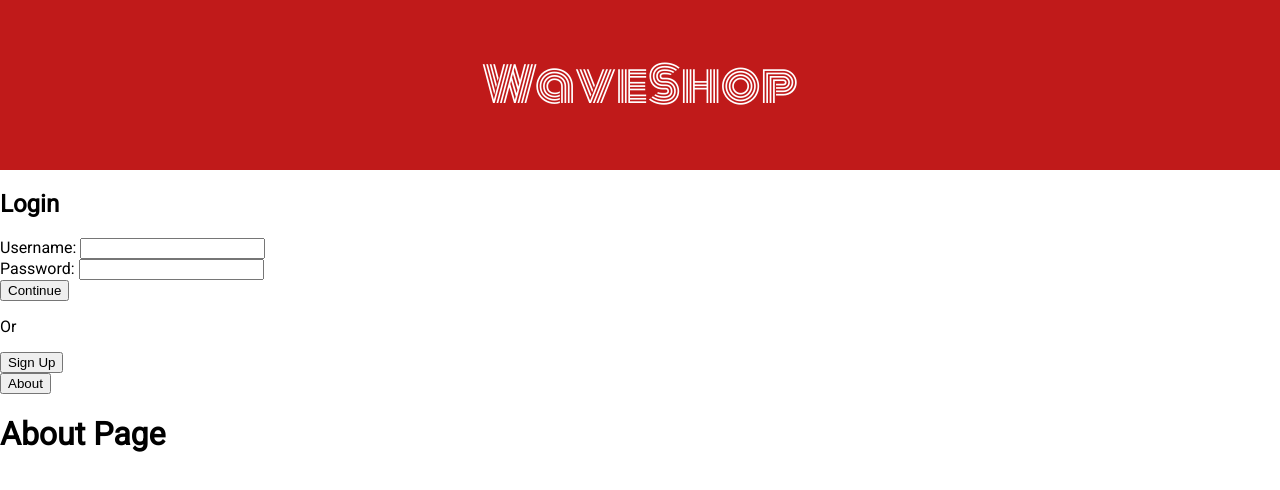
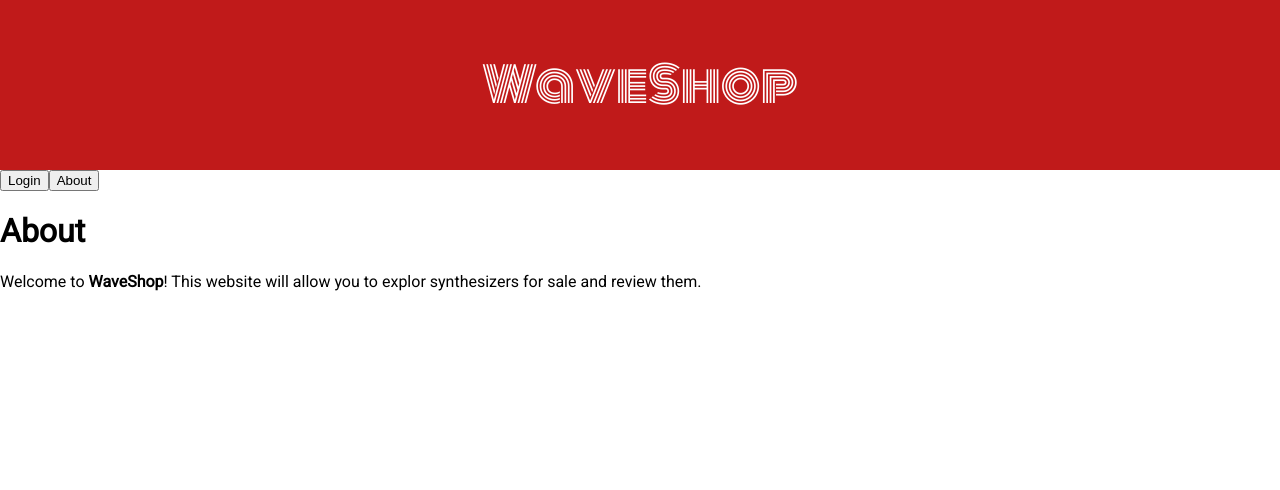
Before and after one commit to jbrasko2/waveshop-frontend, a React (Create React App) app: page /about in a window 1280 px wide. Shown: the top 490 px of the page. Built offline with nearby package versions, Linux system fonts and the light colour scheme; no server answers.

Commit message:
make login its own page, redirect to home after successful login, add about info

```diff
--- a/src/App.js
+++ b/src/App.js
@@ -23,7 +23,11 @@ class App extends Component {
         {this.props.user.id ?
         <button onClick={this.props.logout}>Logout</button>
         :
-        <Login />
+        <Link to="/login">
+          <button>
+            Login
+          </button>
+        </Link>
         }
         <Link to="/about" >
           <button>
@@ -36,6 +40,7 @@ class App extends Component {
             <Route exact path="/synths" component={SynthCards} />
             <Route path="/synths/:id" component={SynthPage} />
             <Route exact path="/about" component={About} />
+            <Route exact path="/login" component={Login} />
         </Switch>
       </div>
     )
--- a/src/components/About.js
+++ b/src/components/About.js
@@ -3,7 +3,9 @@ import React from 'react'
 const About = () => {
     return (
         <div>
-            <h1>About Page</h1>
+            <h1>About</h1>
+            <p>Welcome to <strong>WaveShop</strong>! This website will allow you
+            to explor synthesizers for sale and review them.</p>
         </div>
     )
 }
--- a/src/components/Login.js
+++ b/src/components/Login.js
@@ -16,9 +16,9 @@ const Login = props => {
             }
         } else {
             sendLogin({username: username, password: password})
+            props.history.push('/')
         }
     }
-
     return (
         <div className="loginForm">
             <h2>{signup ? "Sign Up" : "Login"}</h2>
```
